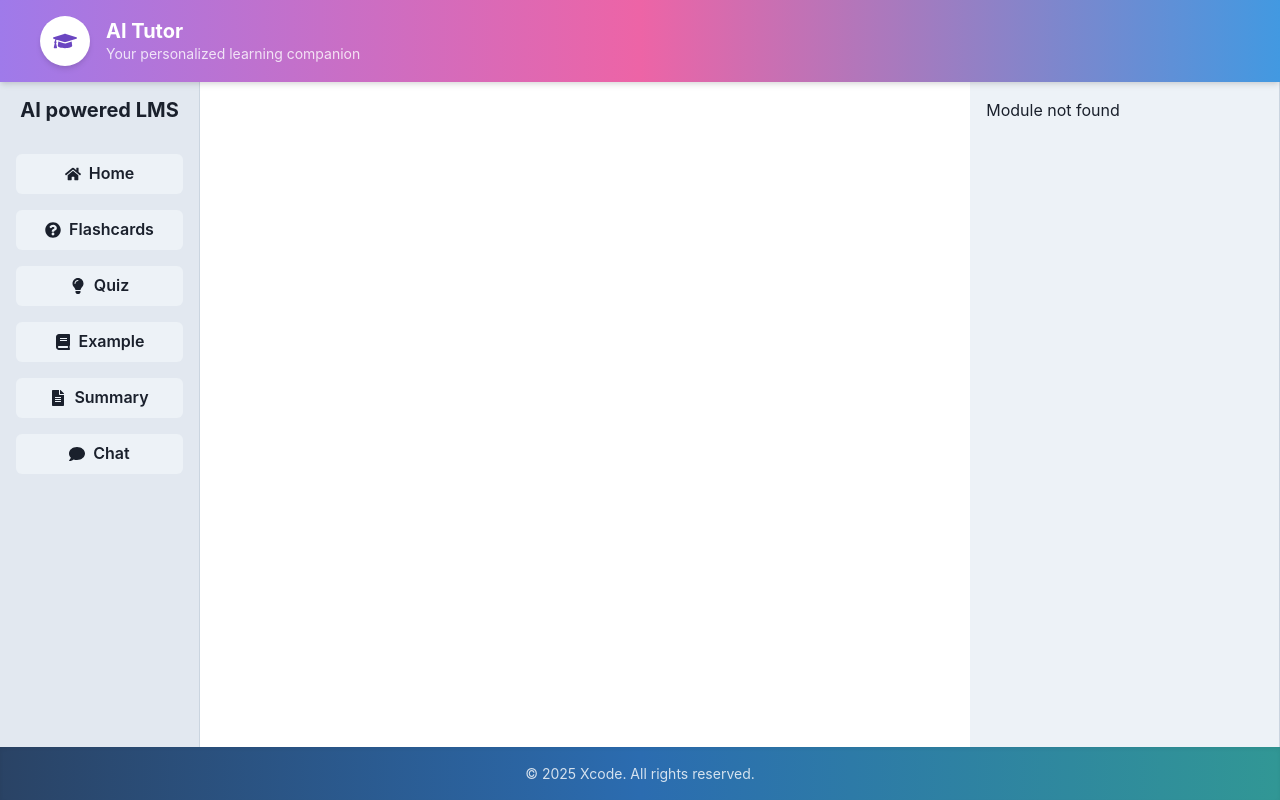
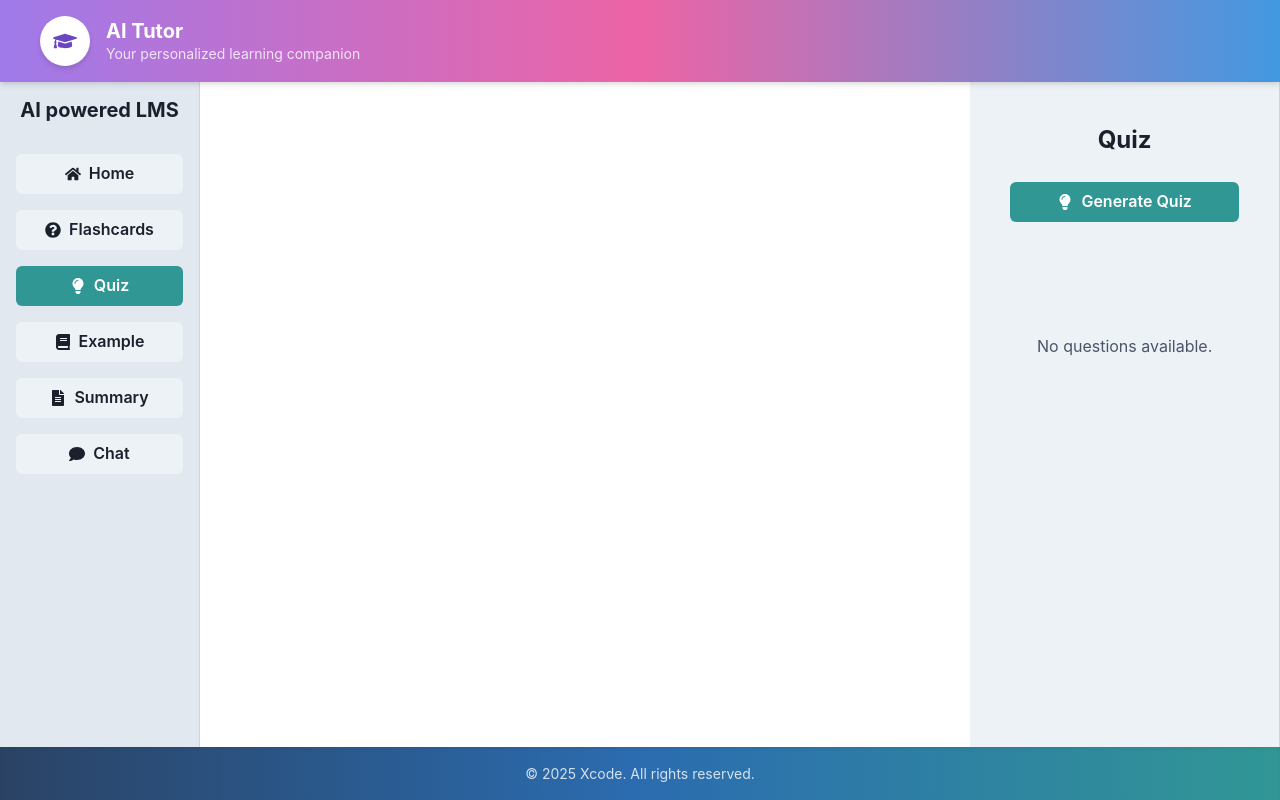
Before and after one commit to jcl03/ai_powered_learning, a Next.js app: page /note in a window 1280 px wide. Before the commit this address had no page. Built offline with nearby package versions, Linux system fonts and the light colour scheme.

Commit message:
set to quiz

```diff
--- a/src/app/note/page.tsx
+++ b/src/app/note/page.tsx
@@ -26,7 +26,7 @@ type ModuleType = 'Home' | 'Flashcards' | 'Quiz' | 'Example' | 'Summary' | 'Chat
 
 export default function NotePage() {
   const [isClient, setIsClient] = useState(false);
-  const [selectedModule, setSelectedModule] = useState<ModuleType>('FLashcards');
+  const [selectedModule, setSelectedModule] = useState<ModuleType>('Quiz');
 
   useEffect(() => {
     setIsClient(true); // Set isClient to true after the component mounts on the client
```
